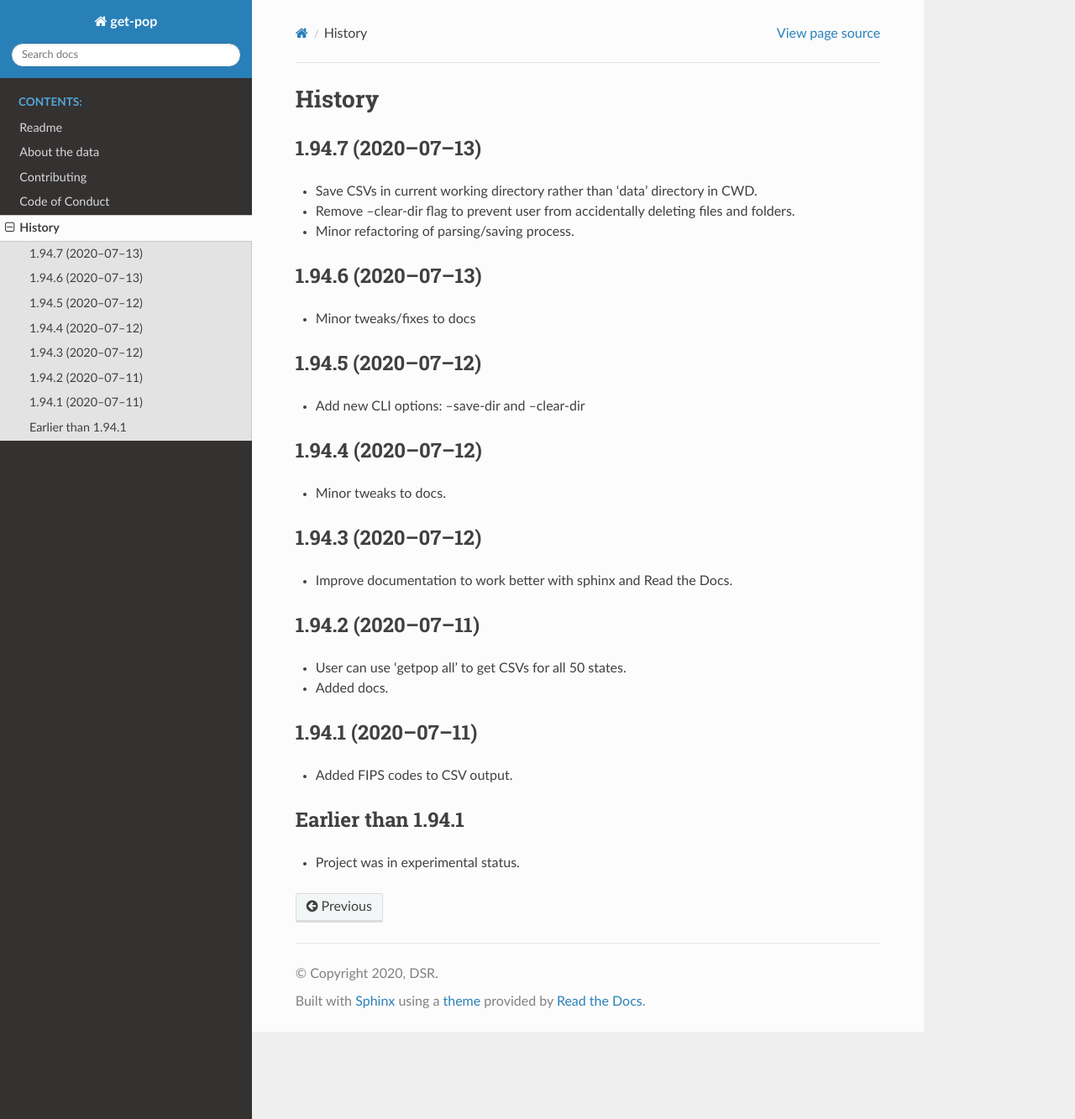
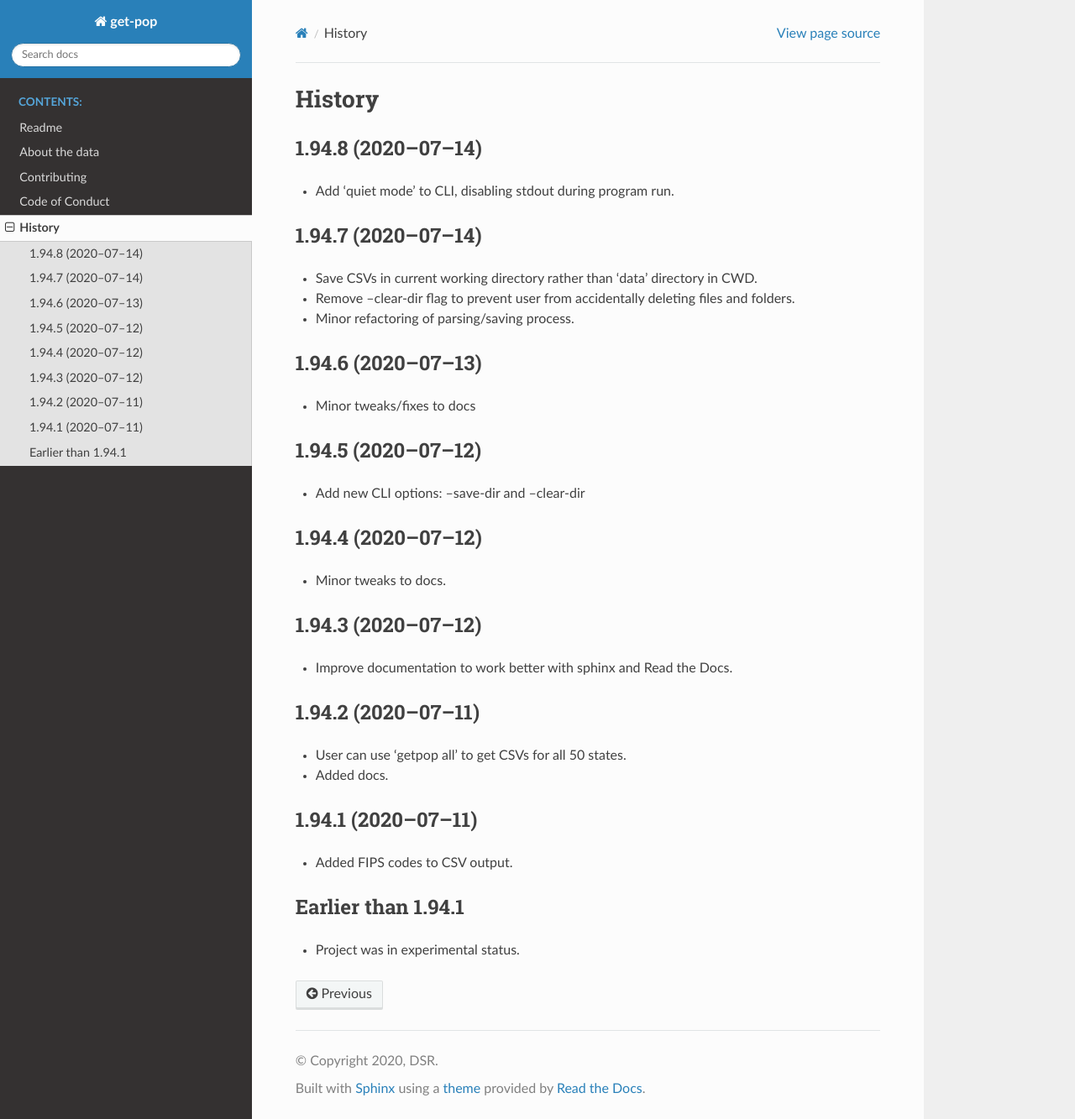
Before and after one commit to SimmonsRitchie/get-pop, a Sphinx documentation site: the page built from docs/HISTORY.rst, in a window 1280 px wide and 1333 px high. Shown: the whole window at 84% size. Built offline with Sphinx 7.4.7 and the Read the Docs theme 2.0.0, drawn with Linux system fonts in a browser that asks for light colours.

Commit message:
Bump version

```diff
--- a/docs/HISTORY.rst
+++ b/docs/HISTORY.rst
@@ -2,7 +2,13 @@
 History
 =======
 
-1.94.7 (2020–07–13)
+
+1.94.8 (2020–07–14)
+------------------------------
+
+* Add 'quiet mode' to CLI, disabling stdout during program run.
+
+1.94.7 (2020–07–14)
 ------------------------------
 
 * Save CSVs in current working directory rather than 'data' directory in CWD.
--- a/get_pop/__init__.py
+++ b/get_pop/__init__.py
@@ -2,4 +2,4 @@
 
 __project__ = "get_pop"
 __author__ = """DSR"""
-__version__ = "1.94.7"
+__version__ = "1.94.8"
```
